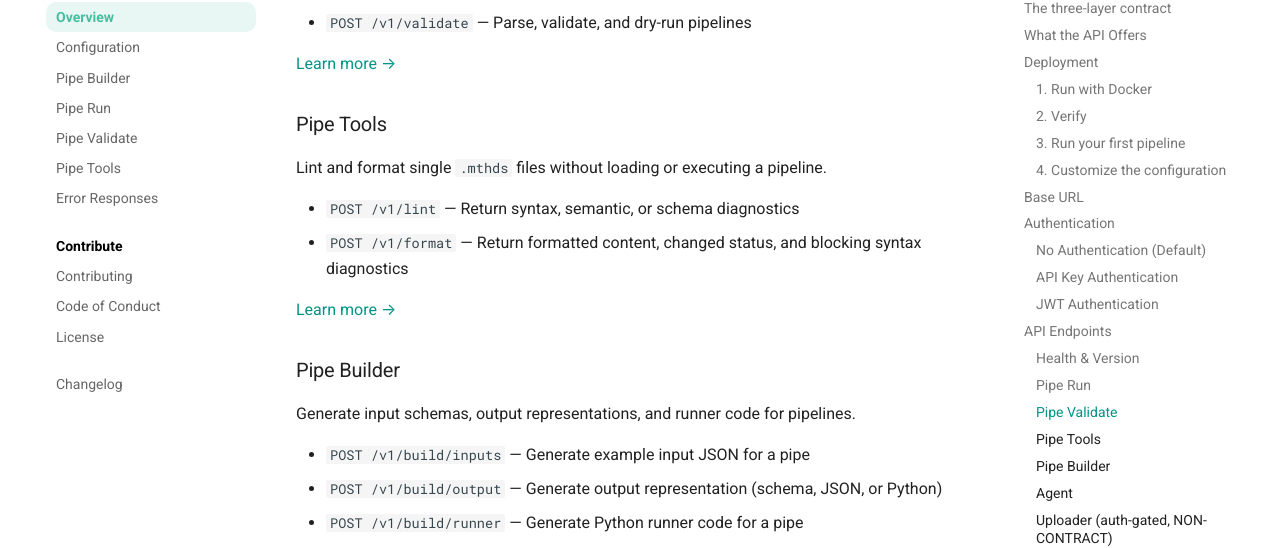
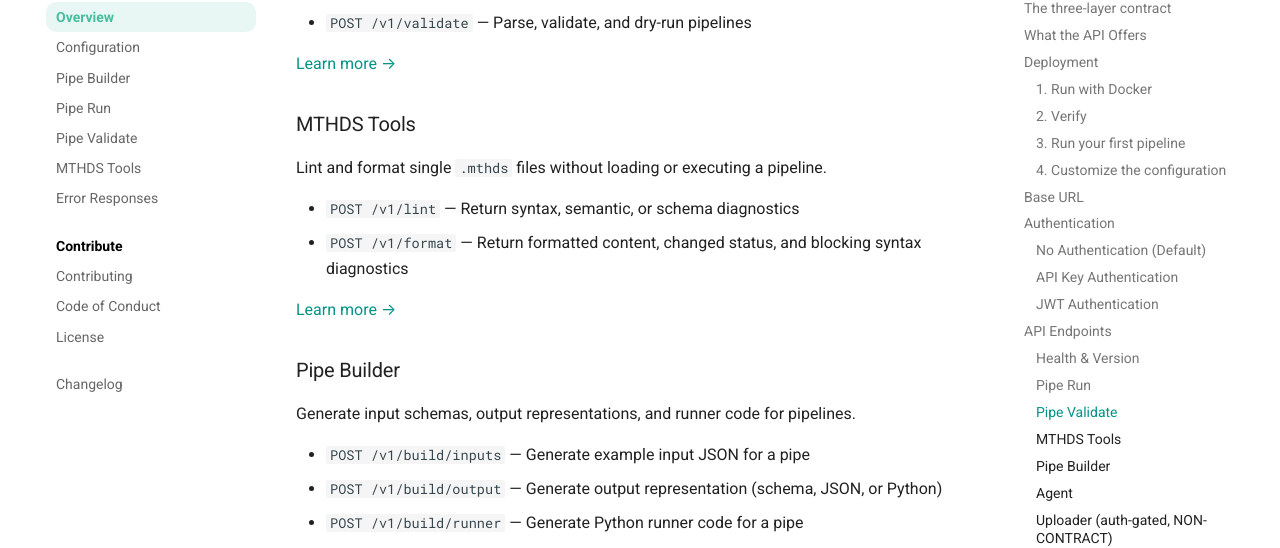
Before and after one commit to Pipelex/pipelex-api, an MkDocs documentation site: the page built from docs/index.md, in a window 1280 px wide and 900 px high, scrolled down 4418 px. Shown: the part 148-696 px from the top of the window. Built offline with MkDocs 1.6.1 and Material for MkDocs 9.7.7, drawn with Linux system fonts in a browser that asks for light colours; comment, search, counter and statistics services are not loaded.

Commit message:
docs: rename tools page to MTHDS Tools

```diff
--- a/docs/index.md
+++ b/docs/index.md
@@ -146,13 +146,13 @@ Validate MTHDS content to ensure pipelines are correctly defined before executio
 
 [Learn more →](pipe-validate.md)
 
-### Pipe Tools
+### MTHDS Tools
 Lint and format single `.mthds` files without loading or executing a pipeline.
 
 - `POST /v1/lint` — Return syntax, semantic, or schema diagnostics
 - `POST /v1/format` — Return formatted content, changed status, and blocking syntax diagnostics
 
-[Learn more →](pipe-tools.md)
+[Learn more →](mthds-tools.md)
 
 ### Pipe Builder
 Generate input schemas, output representations, and runner code for pipelines.
--- a/mkdocs.yml
+++ b/mkdocs.yml
@@ -105,7 +105,7 @@ nav:
     - Pipe Builder: pipe-builder.md
     - Pipe Run: pipe-run.md
     - Pipe Validate: pipe-validate.md
-    - Pipe Tools: pipe-tools.md
+    - MTHDS Tools: mthds-tools.md
     - Error Responses: error-responses.md
     - Contribute:
       - Contributing: contributing.md
```
Also changed, not shown: docs/mthds-tools.md (renamed from docs/pipe-tools.md, +2 -2 lines).
